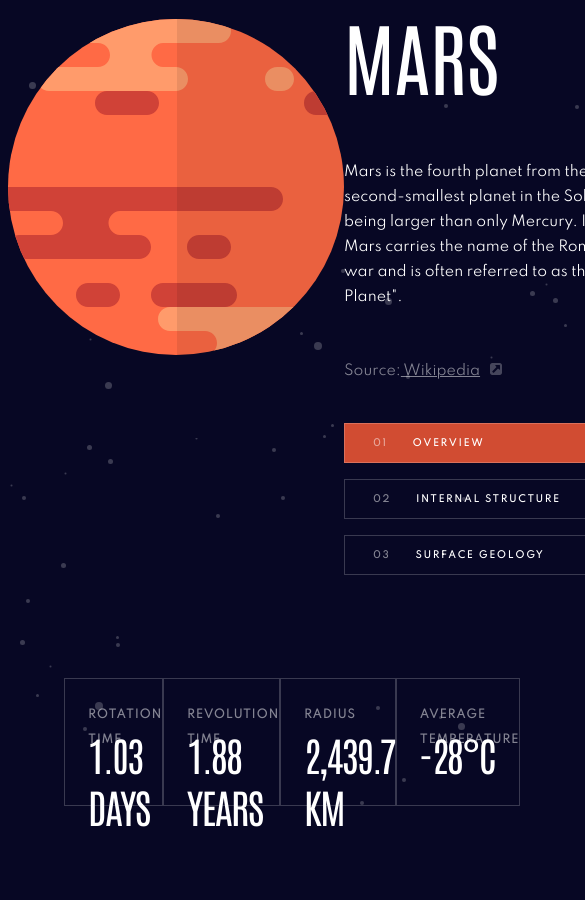
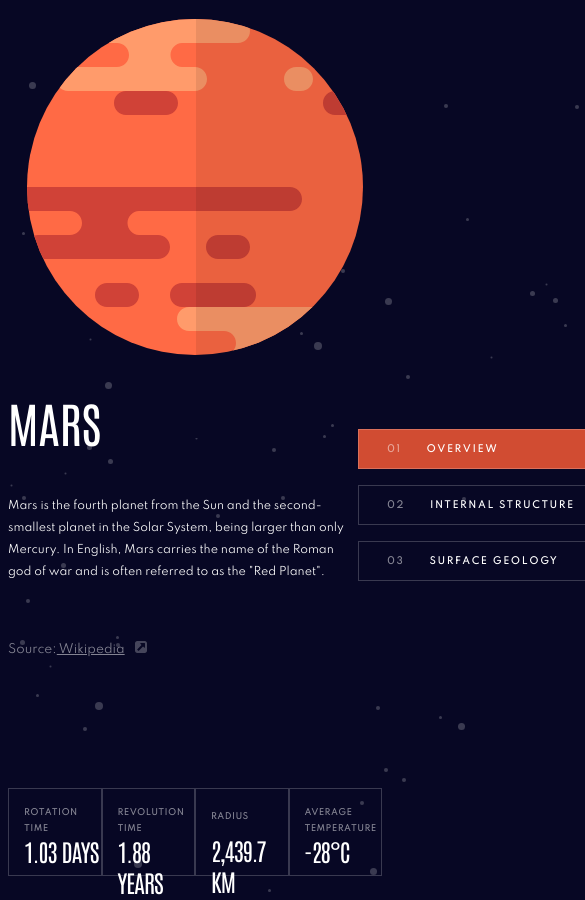
Before and after one commit to NitsanCohen770/planets, a Gatsby site: page /mars in a window 390 px wide. Shown: the part 853-1753 px from the top of the page, 585 px wide, since content can reach past the window. Before the commit the page ends 1685 px from the top, so only its background shows below. Built offline with nearby package versions, Linux system fonts and the light colour scheme; Gatsby itself is replaced by a stand-in of ours.

Commit message:
desktop and tablet view

```diff
--- a/src/components/Button/Styles.js
+++ b/src/components/Button/Styles.js
@@ -1,17 +1,21 @@
 import styled from "styled-components"
-
+import { device } from "../../screenSizes"
 export const StyledButton = styled.div`
   background-color: ${props => props.isActive && props.theme.color};
   cursor: pointer;
   mix-blend-mode: normal;
   border: 1px solid rgba(255, 255, 255, 0.2);
   box-sizing: border-box;
-  width: 281px;
+  width: 350px;
   margin-bottom: 16px;
-  height: 40px;
+  height: 48px;
   display: flex;
   align-items: center;
   justify-content: flex-start;
+  @media ${device.tablet} {
+    width: 281px;
+    height: 40px;
+  }
   &:hover {
     background-color: rgba(216, 216, 216, 0.2);
   }
--- a/src/components/DataFooter/DataFooter.js
+++ b/src/components/DataFooter/DataFooter.js
@@ -9,7 +9,7 @@
     ({ name }) =>
       name.toLocaleLowerCase() === location.pathname.split("/").join("")
   )
-  console.log(currentPlanetData)
+
   return (
     <DataFooterWrapper>
       <PlanetInfo
--- a/src/components/DataFooter/styles.js
+++ b/src/components/DataFooter/styles.js
@@ -2,8 +2,6 @@
 
 export const DataFooterWrapper = styled.div`
   display: flex;
-  justify-content: space-around;
-  width: 70%;
-  margin: auto;
+  justify-content: space-evenly;
   padding-top: 87px;
 `
--- a/src/components/DataView/DataView.js
+++ b/src/components/DataView/DataView.js
@@ -10,6 +10,7 @@
 
   return (
     <DataViewWrapper>
+      <div>
         <h1> {currentPlanetData[0].name}</h1>
         <article>
           {currentView === 0 && currentPlanetData[0].overview.content}
@@ -29,11 +30,14 @@
           )}
           <img src={iconSource} />
         </div>
+      </div>
+      <div>
         <Button
           mainText="OVERVIEW"
           subText="01"
           onClick={() => setView(0)}
           isActive={currentView === 0}
+          width="2"
         />
         <Button
           mainText="INTERNAL STRUCTURE"
@@ -47,6 +51,7 @@
           onClick={() => setView(2)}
           isActive={currentView === 2}
         />
+      </div>
     </DataViewWrapper>
   )
 }
--- a/src/components/DataView/styles.js
+++ b/src/components/DataView/styles.js
@@ -1,7 +1,12 @@
 import styled from "styled-components"
-
+import { device } from "../../screenSizes"
 export const DataViewWrapper = styled.div`
   display: inline-block;
+  @media ${device.tablet} {
+    display: flex;
+    justify-content: space-around;
+  }
+  > div:first-child {
     > h1 {
       width: 158px;
       height: 104px;
@@ -12,6 +17,11 @@
       line-height: 104px;
       text-transform: uppercase;
       color: #ffffff;
+      @media ${device.tablet} {
+        font-size: 48px;
+        line-height: 62px;
+        margin-bottom: 0;
+      }
     }
     > article {
       width: 350px;
@@ -25,6 +35,11 @@
       font-size: 14px;
       line-height: 25px;
       color: #ffffff;
+      @media ${device.tablet} {
+        height: 110px;
+        font-size: 11px;
+        line-height: 22px;
+      }
     }
     > div:nth-child(3) {
       height: 25px;
@@ -38,6 +53,11 @@
       opacity: 0.5;
       padding-top: 49px;
       padding-bottom: 39px;
+      @media ${device.tablet} {
+        font-size: 12px;
+        line-height: 25px;
+        padding-top: 32px;
+      }
       > a {
         color: #ffffff;
         mix-blend-mode: normal;
@@ -46,4 +66,8 @@
         margin-left: 10px;
       }
     }
+  }
+  > div:last-child {
+    margin-top: 70px;
+  }
 `
--- a/src/components/Layout/layout.js
+++ b/src/components/Layout/layout.js
@@ -1,13 +1,8 @@
-/**
- * Layout component that queries for data
- * with Gatsby's useStaticQuery component
- *
- * See: https://www.gatsbyjs.com/docs/use-static-query/
- */
-
 import * as React from "react"
 import PropTypes from "prop-types"
 import { useStaticQuery, graphql } from "gatsby"
+import { device } from "../../screenSizes"
+import { useMediaQuery } from "react-responsive"
 import { GlobalStyles } from "./globalStlyes"
 import NavBar from "../NavBar/NabBar"
 import { ThemeProvider } from "styled-components"
@@ -16,6 +11,12 @@
 import DataFooter from "../DataFooter/DataFooter"
 
 const Layout = ({ children, theme, path }) => {
+  const isDesktop = useMediaQuery({
+    query: device.desktop,
+  })
+  const isTablet = useMediaQuery({
+    query: device.tablet,
+  })
   const [chosenView, setChosenView] = React.useState(0)
   const planetName = path?.split("/")[1]
   const imagesPath = useStaticQuery(graphql`
@@ -40,18 +41,23 @@
   const iconSource = imagesPath.allFile.nodes.filter(
     ({ name }) => name === "icon-source"
   )
-
+  console.log(isDesktop)
+  console.log(isTablet)
   return (
     <>
       <ThemeProvider theme={theme}>
         <GlobalStyles />
         <NavBar path={path} />
         <div
-          style={{
-            display: "flex",
-            alignContent: "center",
-            justifyContent: "space-around",
-          }}
+          style={
+            !isTablet
+              ? {
+                  display: "flex",
+                  alignContent: "center",
+                  justifyContent: "space-around",
+                }
+              : null
+          }
         >
           <PlanetViewer
             currentView={chosenView}
@@ -65,6 +71,7 @@
               return name.split("-")[1] === planetName
             })}
           />
+
           {children}
           <DataView
             setView={setChosenView}
--- a/src/components/NavBar/NabBar.js
+++ b/src/components/NavBar/NabBar.js
@@ -23,7 +23,7 @@
   const isDesktopOrLaptop = useMediaQuery({
     query: device.mobileL,
   })
-  console.log(isDesktopOrLaptop)
+
   const fixedPath = path.split("/").join("").toLowerCase()
   const themeSelector = themes[`${fixedPath}Theme`].color
   const activeStyles = { borderTop: `solid 4px ${themeSelector}` }
--- a/src/components/NavBar/styles.js
+++ b/src/components/NavBar/styles.js
@@ -18,7 +18,7 @@
     display: grid;
     grid-auto-flow: column;
     grid-gap: 5px;
-    height: 70px;
+    height: 159px;
     width: 100%;
   }
   @media ${device.mobileL} {
@@ -60,5 +60,10 @@
       justify-self: center;
       margin: 0 auto;
     }
+    > li div {
+      @media ${device.mobileL} {
+        margin-right: 25px;
+      }
+    }
   }
 `
--- a/src/components/PlanetInfo/PlanetInfo.js
+++ b/src/components/PlanetInfo/PlanetInfo.js
@@ -4,8 +4,10 @@
 const PlanetInfo = ({ mainText, subText }) => {
   return (
     <PlanetInfoWrapper>
-      <div>{mainText}</div>
-      <div>{subText}</div>
+      <div>
+        <div>{mainText}</div>
+        <div>{subText}</div>
+      </div>
     </PlanetInfoWrapper>
   )
 }
--- a/src/components/PlanetInfo/style.js
+++ b/src/components/PlanetInfo/style.js
@@ -1,5 +1,5 @@
 import styled from "styled-components"
-
+import { device } from "../../screenSizes"
 export const PlanetInfoWrapper = styled.div`
   mix-blend-mode: normal;
   border: 1px solid rgba(255, 255, 255, 0.2);
@@ -7,11 +7,15 @@
   width: 255px;
   height: 128px;
   margin-bottom: 16px;
-  padding-left: 23px;
-  padding-top: 24px;
-
+  @media ${device.tablet} {
+    width: 164px;
+    height: 88px;
+  }
   > div:first-child {
-    display: block;
+    margin-left: 15px;
+    margin-top: 16px;
+    > div:first-child {
+      display: inline-block;
       height: 25px;
       font-family: Spartan;
       font-style: normal;
@@ -23,8 +27,12 @@
       color: #ffffff;
       mix-blend-mode: normal;
       opacity: 0.5;
+      @media ${device.tablet} {
+        font-size: 8px;
+        line-height: 16px;
+        letter-spacing: 0.727273px;
       }
-
+    }
     > div:last-child {
       display: block;
       height: 52px;
@@ -36,5 +44,11 @@
       letter-spacing: -1.5px;
       text-transform: uppercase;
       color: #ffffff;
+      @media ${device.tablet} {
+        font-size: 24px;
+        line-height: 31px;
+        letter-spacing: -0.9px;
+      }
+    }
   }
 `
--- a/src/components/PlanetViewer/PlanetViewer.js
+++ b/src/components/PlanetViewer/PlanetViewer.js
@@ -1,5 +1,7 @@
 import React from "react"
 import PropTypes from "prop-types"
+import { device } from "../../screenSizes"
+import { useMediaQuery } from "react-responsive"
 import { useLocation } from "@reach/router"
 
 const PlanetViewer = ({
@@ -8,11 +10,20 @@
   geologyImages,
   currentView,
 }) => {
+  const isTablet = useMediaQuery({
+    query: device.tablet,
+  })
   const location = useLocation()
   console.log(location.pathname)
   const planetSVG = [planetImages, internalImages, geologyImages]
   return (
-    <div style={{ display: "inline", marginTop: "70px" }}>
+    <div
+      style={
+        !isTablet
+          ? { display: "inline", marginTop: "70px" }
+          : { display: "block", textAlign: "center", marginTop: "70px" }
+      }
+    >
       {currentView === 2 ? (
         <div style={{ position: "relative" }}>
           {" "}
@@ -22,8 +33,8 @@
               location.pathname !== "/saturn" || location.path === "/jupiter"
                 ? {
                     position: "absolute",
-                    left: "25%",
-                    bottom: "-40%",
+                    left: "30%",
+                    bottom: "-20%",
                     width: "200px",
                     height: "250px",
                   }
```
Lines whose indentation alone changed are shown as unchanged.
